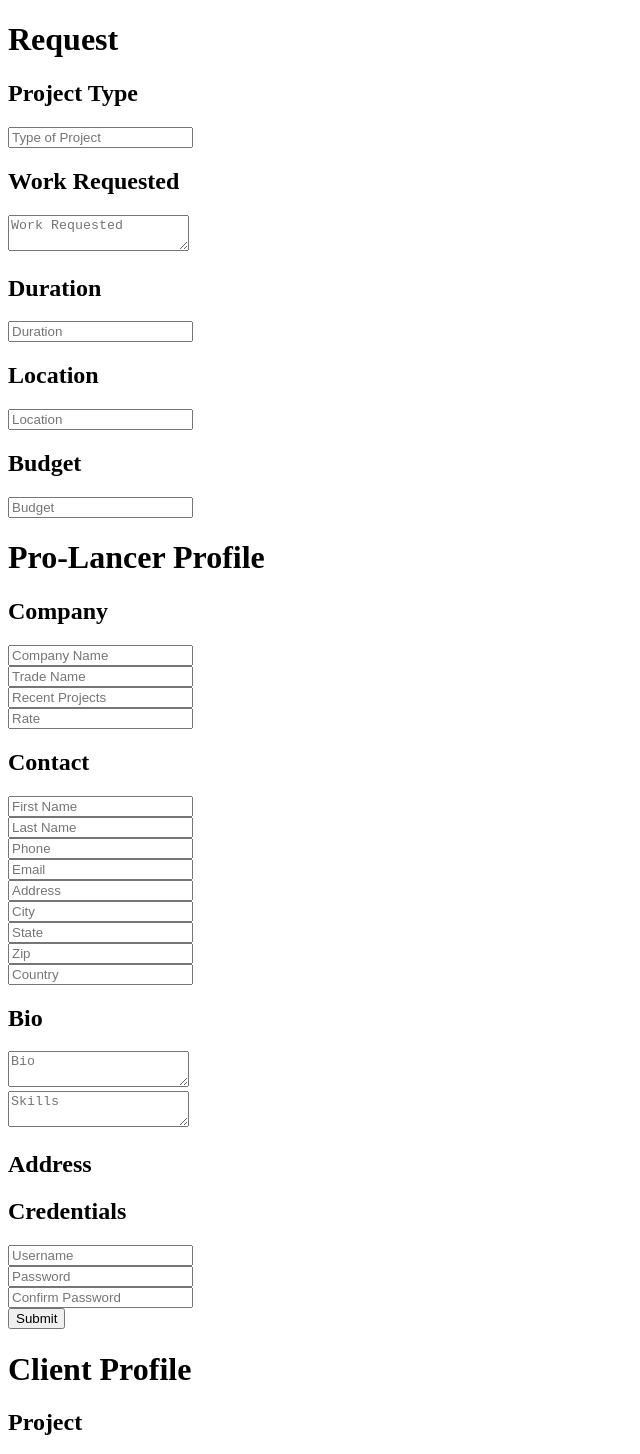
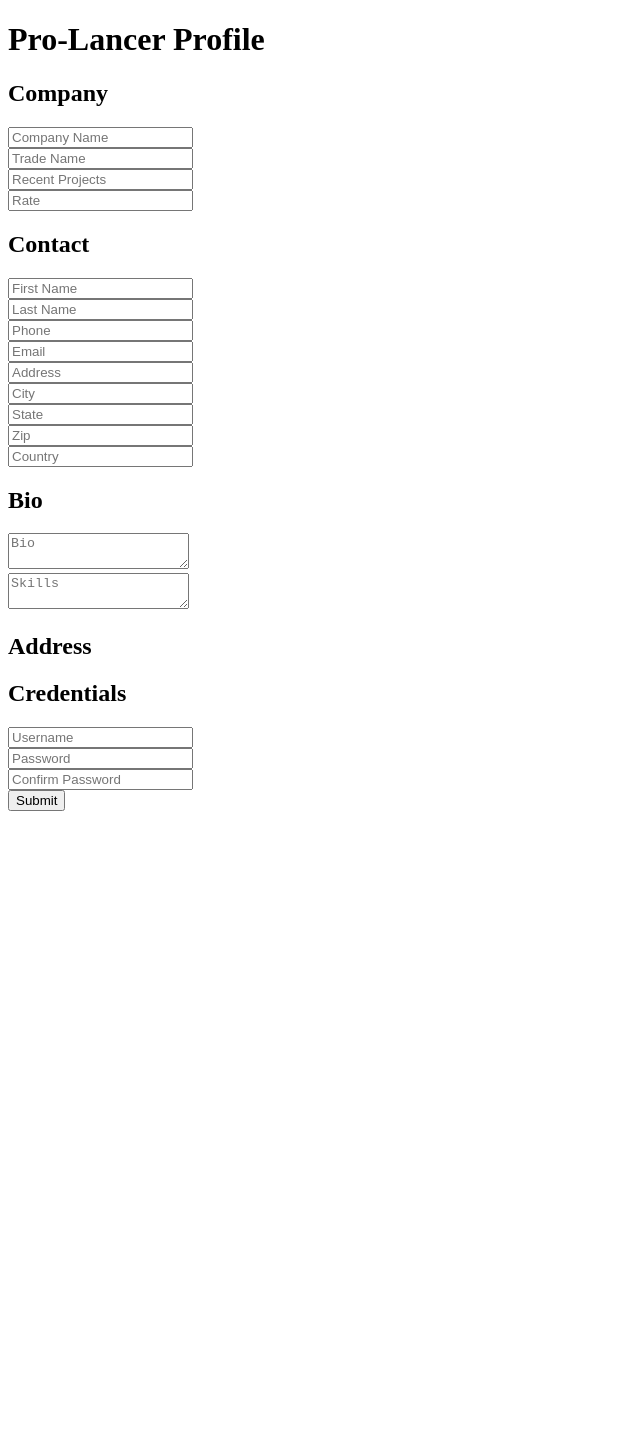
Before and after one commit to M4RKL4B0Y/MP3_Project_PRO-LANCE, a React (Vite) app in the folder frontend/: page / in a window 1280 px wide. Shown: the top 1454 px of the page, without its empty margins (0-640 px from the left). After the commit the page ends 819 px from the top, so only its background shows below. Built offline with nearby package versions, Linux system fonts and the light colour scheme.

Commit message:
enable submit on app.jsx

```diff
--- a/frontend/src/App.jsx
+++ b/frontend/src/App.jsx
@@ -3,18 +3,18 @@ import Client from "./forms/ClientForm";
 import Project from "./forms/ProjectForm";
 import Request from "./forms/RequestForm";
 import Invoice from "./forms/InvoiceForm";
-// import Submit from "./components/Submit";
+import Submit from "./components/Submit";
 // import Button from "./components/Button";
 
 function App() {
   return (
     <div className="App">
-      <Request />
       <Prolancer />
+      {/* <Request />
       <Client />
       <Project />
-      <Invoice />
-      {/* <Submit /> */}
+      <Invoice /> */}
+      <Submit />
 
       {/* <Button
            freelancer={freelancer}
--- a/frontend/src/forms/ProlancerForm.jsx
+++ b/frontend/src/forms/ProlancerForm.jsx
@@ -101,9 +101,9 @@ function Prolancer() {
         </form>
       </div>
 
-      <div className="submit">
+      {/* <div className="submit">
         <button type="submit">Submit</button>
-      </div>
+      </div> */}
     </main>
   );
 }
```
